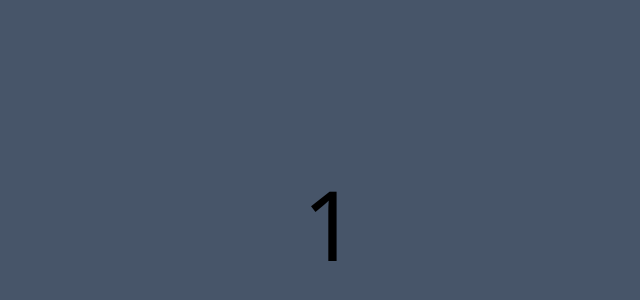
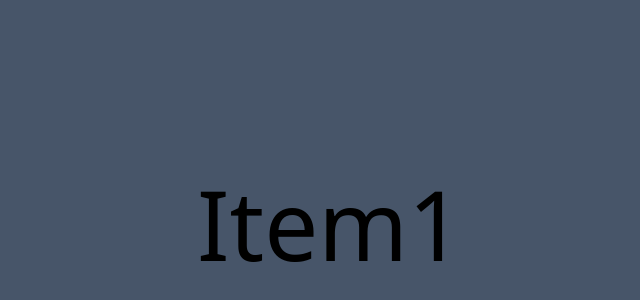
Before and after one commit to minsgy/fullpage-sample, a React (Vite) app: page / in a window 1280 px wide. Shown: the part 176-476 px from the top of the page, without its empty margins (310-950 px from the left). Built offline with nearby package versions, Linux system fonts and the light colour scheme.

Commit message:
✨ feat: Item1, 2 컴포넌트 적용

```diff
--- /dev/null
+++ b/src/components/Item1.tsx
@@ -0,0 +1,6 @@
+import React from "react";
+import { Banner } from "../layouts/Banner";
+
+export const Item1 = () => {
+  return <Banner>Item1</Banner>;
+};
--- /dev/null
+++ b/src/components/Item2.tsx
@@ -0,0 +1,6 @@
+import React from "react";
+import { Banner } from "../layouts/Banner";
+
+export const Item2 = () => {
+  return <Banner>Item2</Banner>;
+};
--- a/src/pages/LandingPage.tsx
+++ b/src/pages/LandingPage.tsx
@@ -1,13 +1,14 @@
-import { Banner } from "../layouts/Banner";
+import { Item1 } from "../components/Item1";
+import { Item2 } from "../components/Item2";
 import { BannerRapping } from "../layouts/BannerRapping";
 
 export const LandingPage = () => {
   return (
     <BannerRapping>
-      <Banner>1</Banner>
-      <Banner>2</Banner>
-      <Banner>3</Banner>
-      <Banner>4</Banner>
+      <Item1 />
+      <Item2 />
+      <Item1 />
+      <Item2 />
     </BannerRapping>
   );
 };
```
